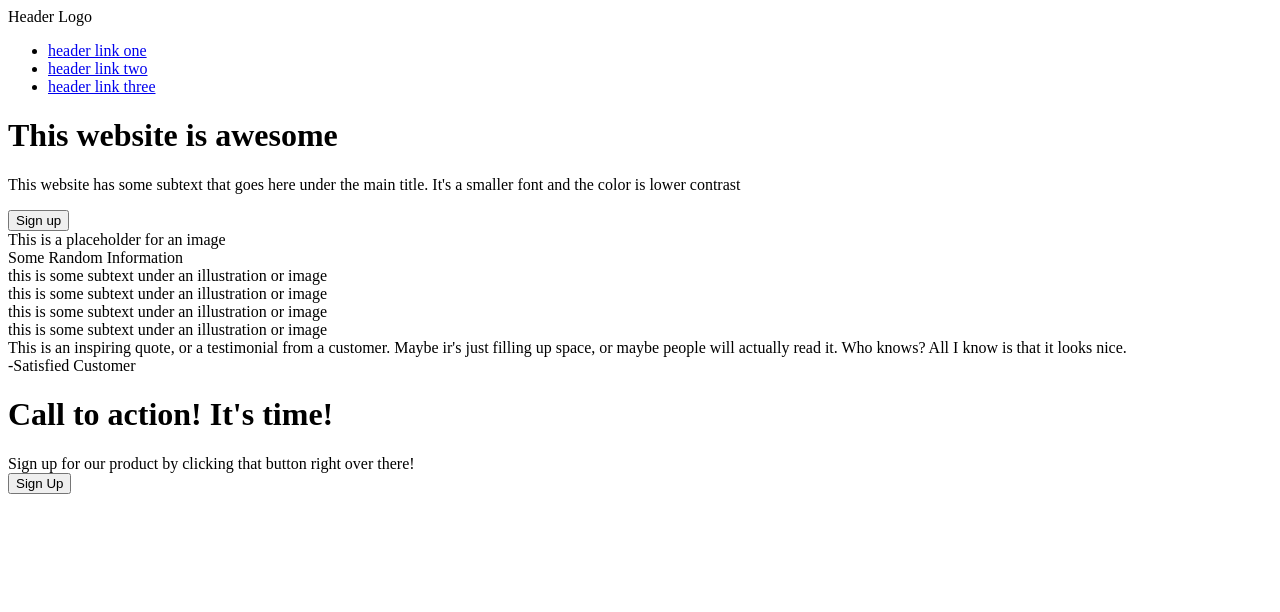
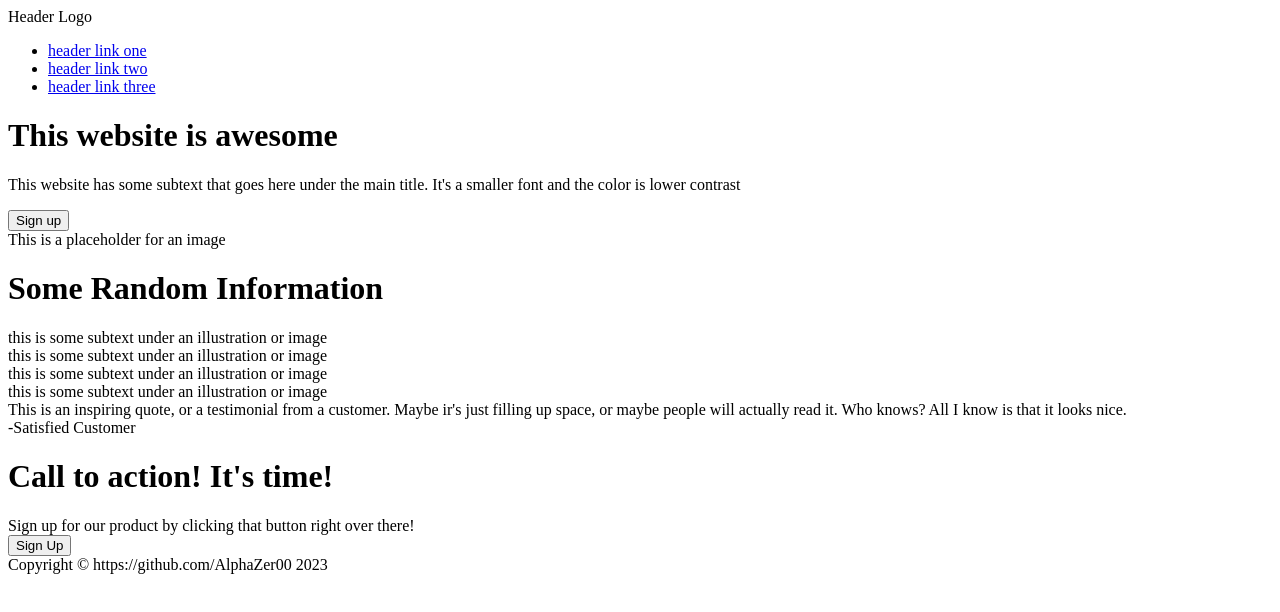
Before and after one commit to AlphaZer00/Landing-Page, a plain HTML site: page index.html in a window 1280 px wide. Drawn offline with Linux system fonts and the light colour scheme.

Commit message:
Add footer

```diff
--- a/index.html
+++ b/index.html
@@ -27,7 +27,7 @@
         </div>
     </div>
     <div class="information">
-        <div>Some Random Information</div>
+        <h1>Some Random Information</h1>
         <div class="boxes">
             <div class="info">
                 <div class="box"></div>
@@ -59,5 +59,6 @@
         <div class="text">Sign up for our product by clicking that button right over there!</div>
         <button>Sign Up</button>
     </div>
+    <div class="footer">Copyright © https://github.com/AlphaZer00 2023</div>
 </body>
 </html>
```
